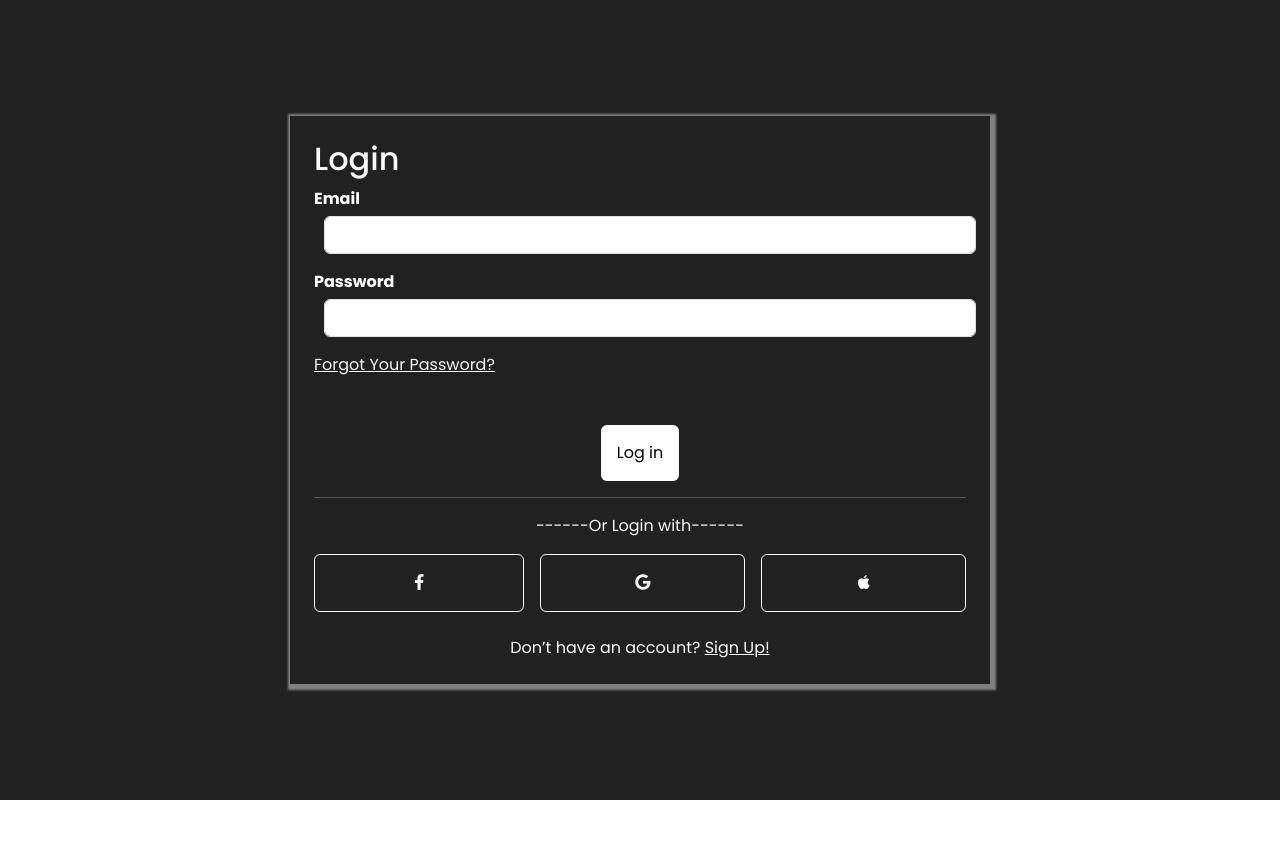
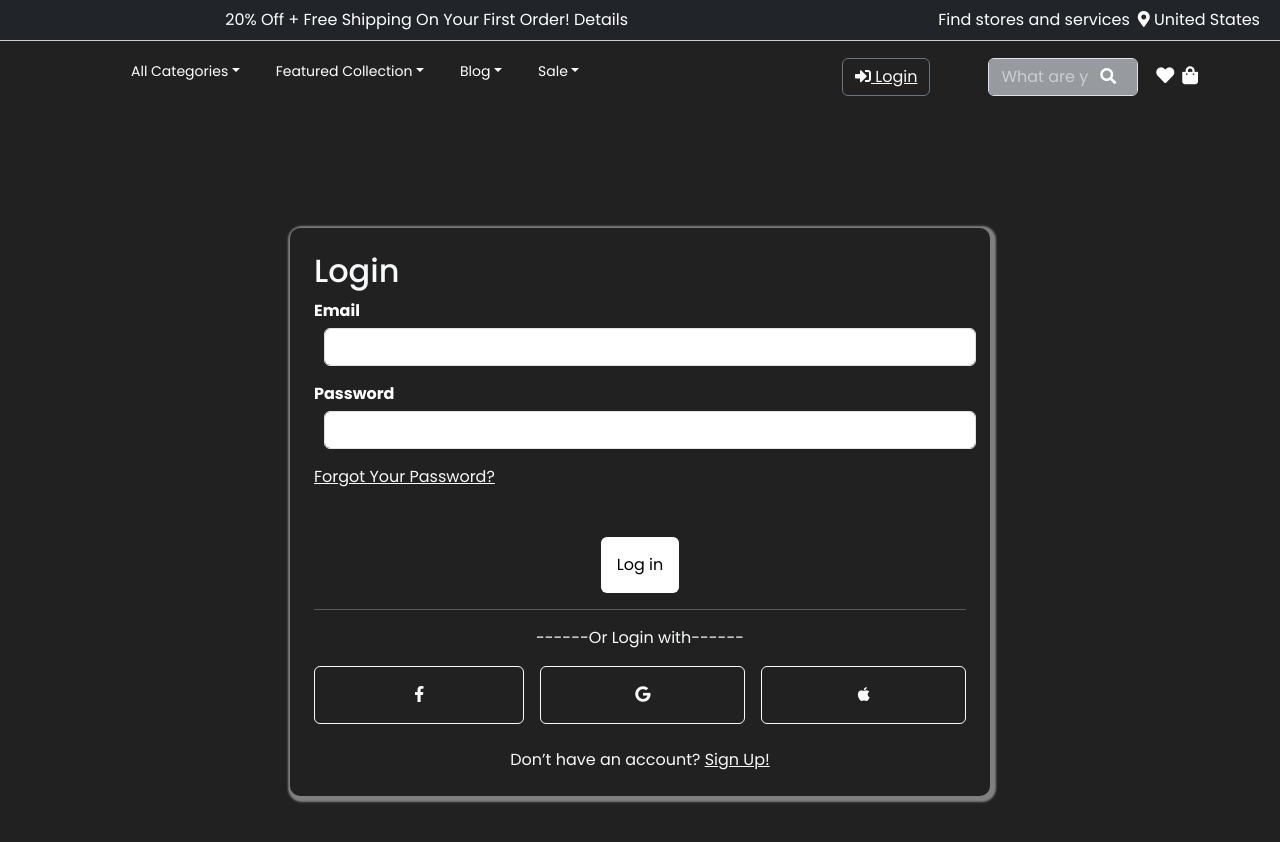
Before and after one commit to chuzairnisar425/ecommercewebsite, a React (Create React App) app: page /Login in a window 1280 px wide. Shown: the top 842 px of the page. Before the commit the page ends 800 px from the top, so only its background shows below. Built offline with nearby package versions, Linux system fonts and the light colour scheme.

Commit message:
modified

```diff
--- a/src/components/Login.js
+++ b/src/components/Login.js
@@ -2,11 +2,16 @@ import React from 'react';
 import 'bootstrap/dist/css/bootstrap.min.css';
 import { Link } from 'react-router-dom';
 import '../App.css';
+import TopHeader from './Topheader';
+import Navbar from './Navbar';
 
 function Login() {
   return (
+    <>
+    <TopHeader/>
+    <Navbar/>
     <div className="d-flex justify-content-center align-items-center vh-100 bg-black text-light ">
-      <div className="p-4 bg-black boxshadow" style={{ width: '700px' }}>
+      <div className="p-4 bg-black boxshadow" style={{ width: '700px', borderRadius:'10px' }}>
         <h2 className="text-start mb-2 text-light">Login</h2>
         <form>
           <div className="form-group mb-3">
@@ -44,6 +49,7 @@ function Login() {
         </div>
       </div>
     </div>
+    </>
   );
 }
 
```
